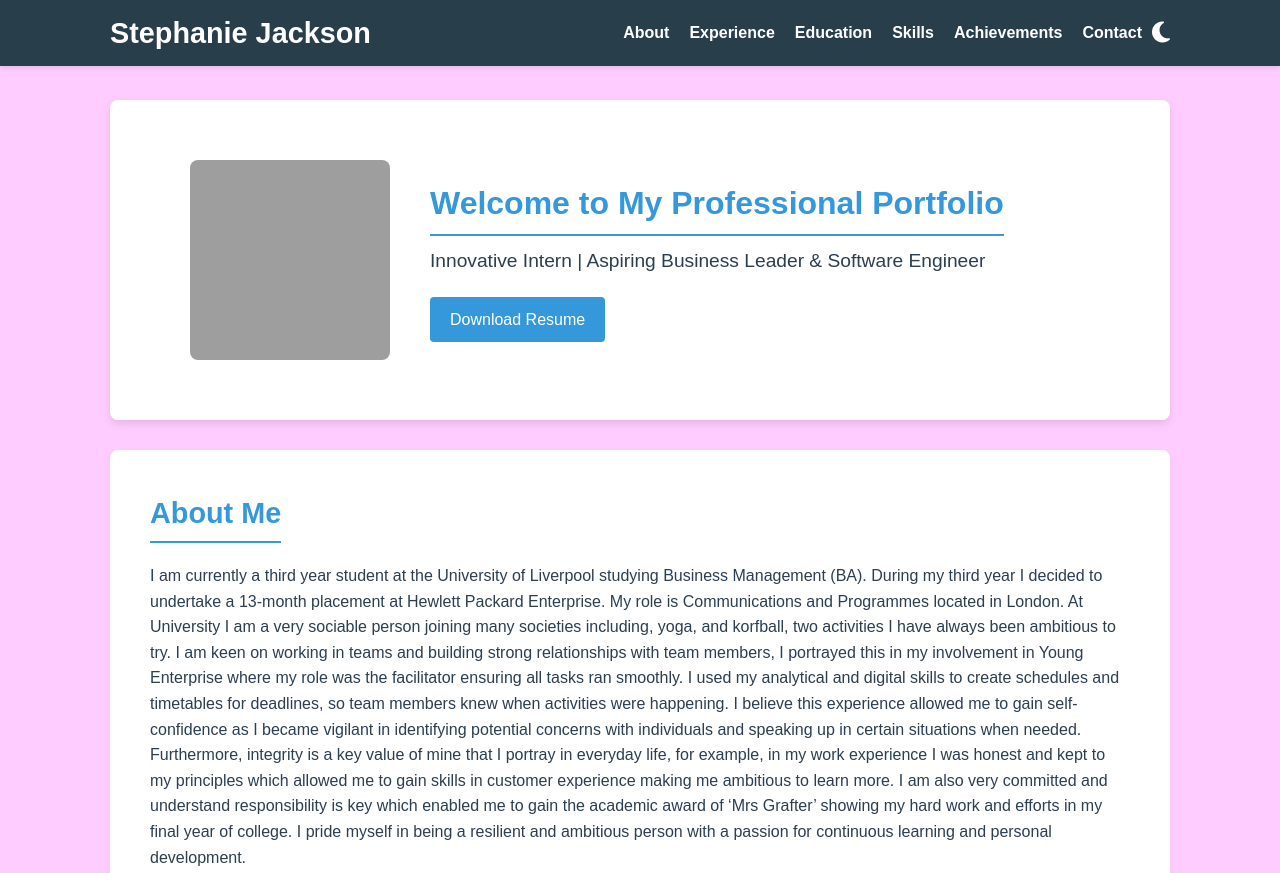
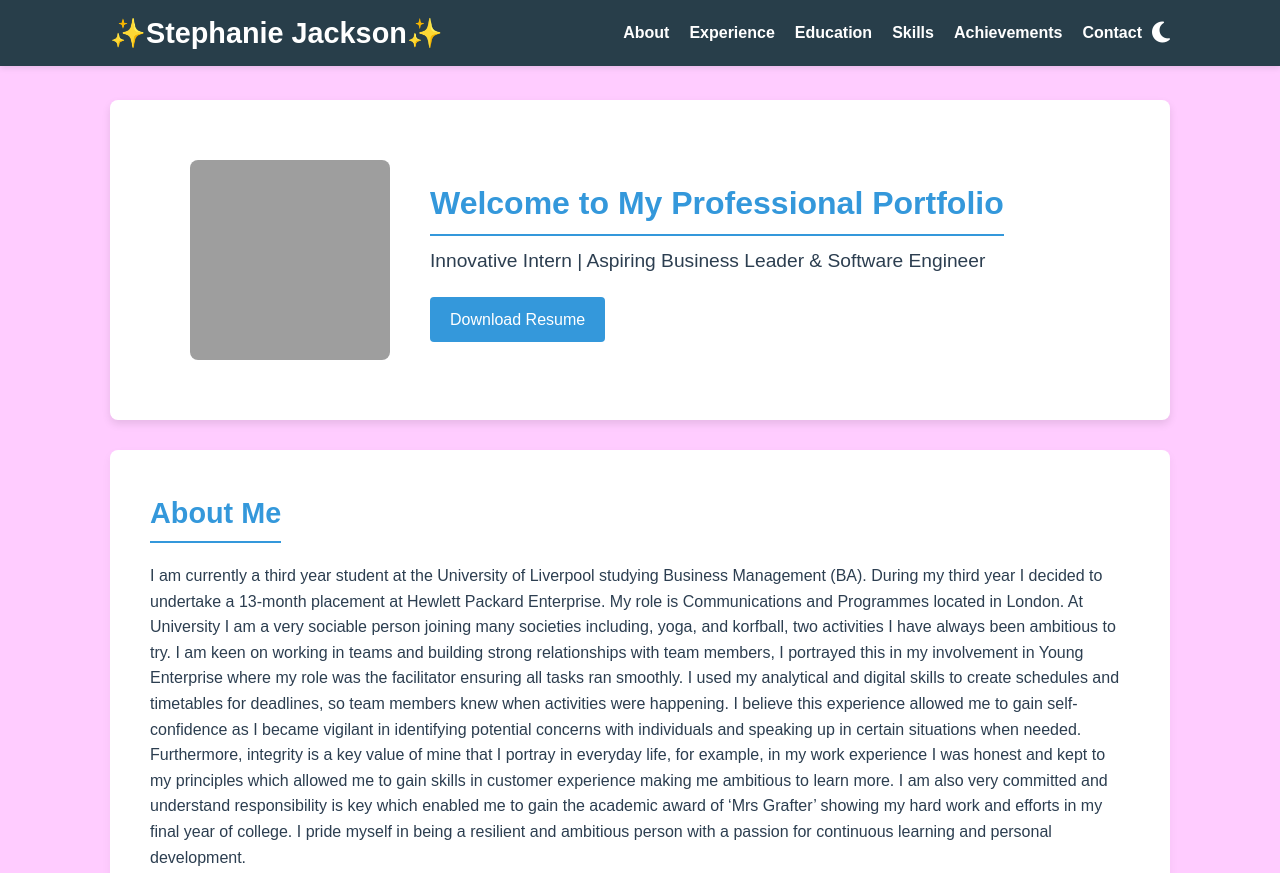
Before and after one commit to stephaniejackson48/stephaniejackson48.github.io, a plain HTML site: page index.html in a window 1280 px wide. Shown: the top 873 px of the page. Drawn offline with nearby package versions, Linux system fonts and the light colour scheme; grey boxes are pictures that could not be loaded; a script that the page names is missing.

Commit message:
Update index.html

```diff
--- a/index.html
+++ b/index.html
@@ -20,7 +20,7 @@
    <header>
       <div class="header-container">
          <div class="header-left">
-            <h1>Stephanie Jackson</h1>
+            <h1>&#10024Stephanie Jackson&#10024</h1>
          </div>
          <div class="header-right">
             <button class="menu-toggle" id="menu-toggle">
@@ -232,4 +232,4 @@ GSCE's.
    </script>
 </body>
 
-</html>
+   </html>
```
